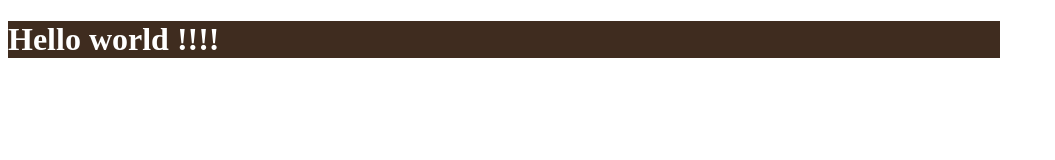
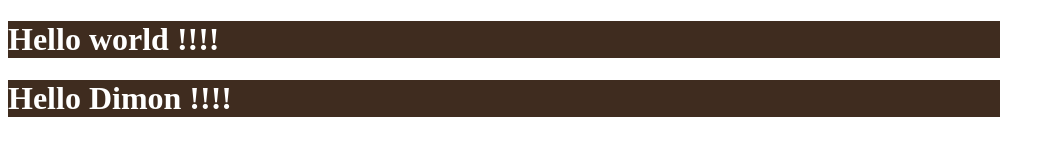
Before and after one commit to ramazone/project_test, a plain HTML site: page index.html in a window 1280 px wide. Shown: the whole page, without its empty margins (0-1055 px from the left). Drawn offline with Linux system fonts and the light colour scheme.

Commit message:
changed index

```diff
--- a/index.html
+++ b/index.html
@@ -8,6 +8,7 @@
 <body>
 	<div class="container">
 		<h1>Hello world !!!!</h1>
+		<h1>Hello Dimon !!!!</h1>
 	</div>
 
 </body>
```
